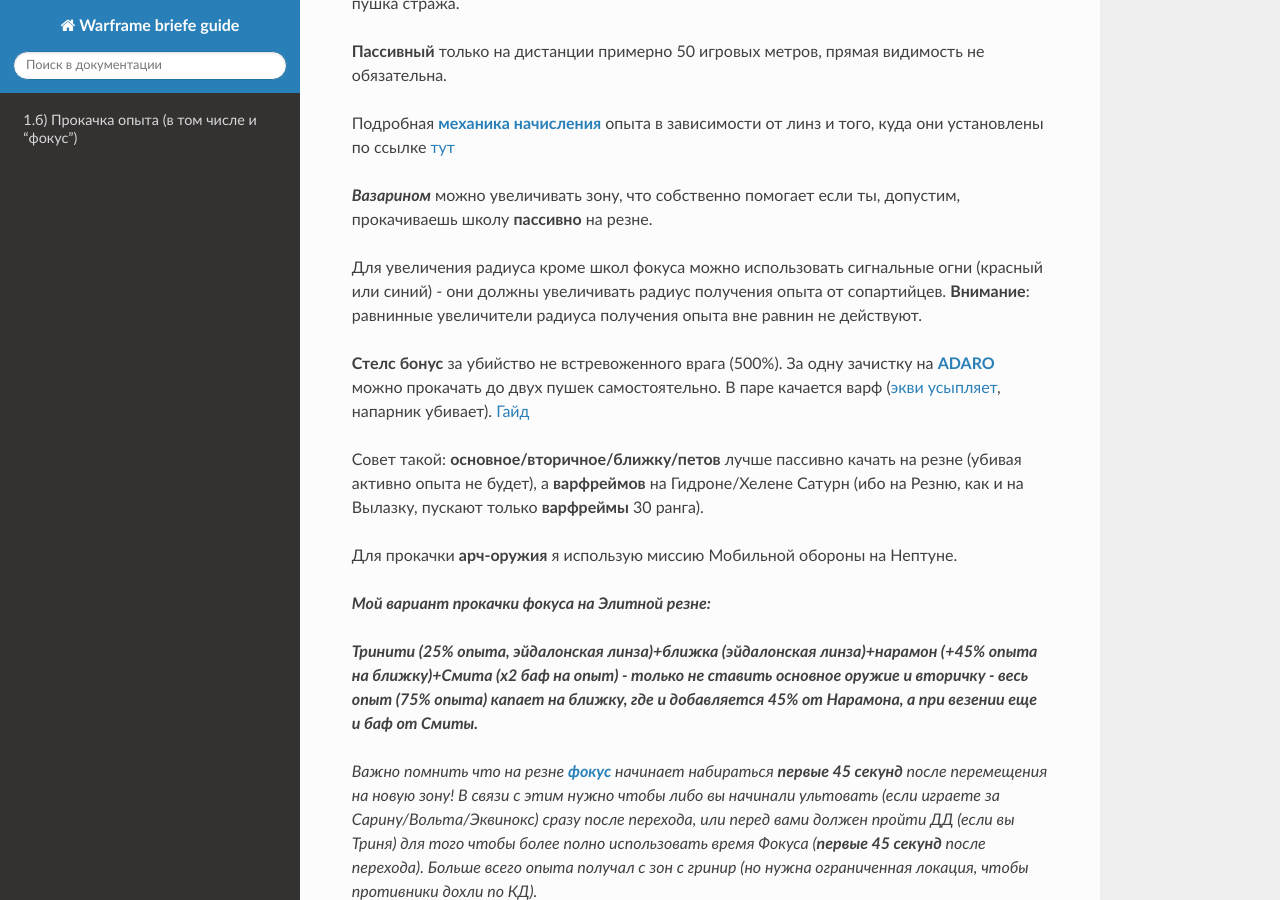
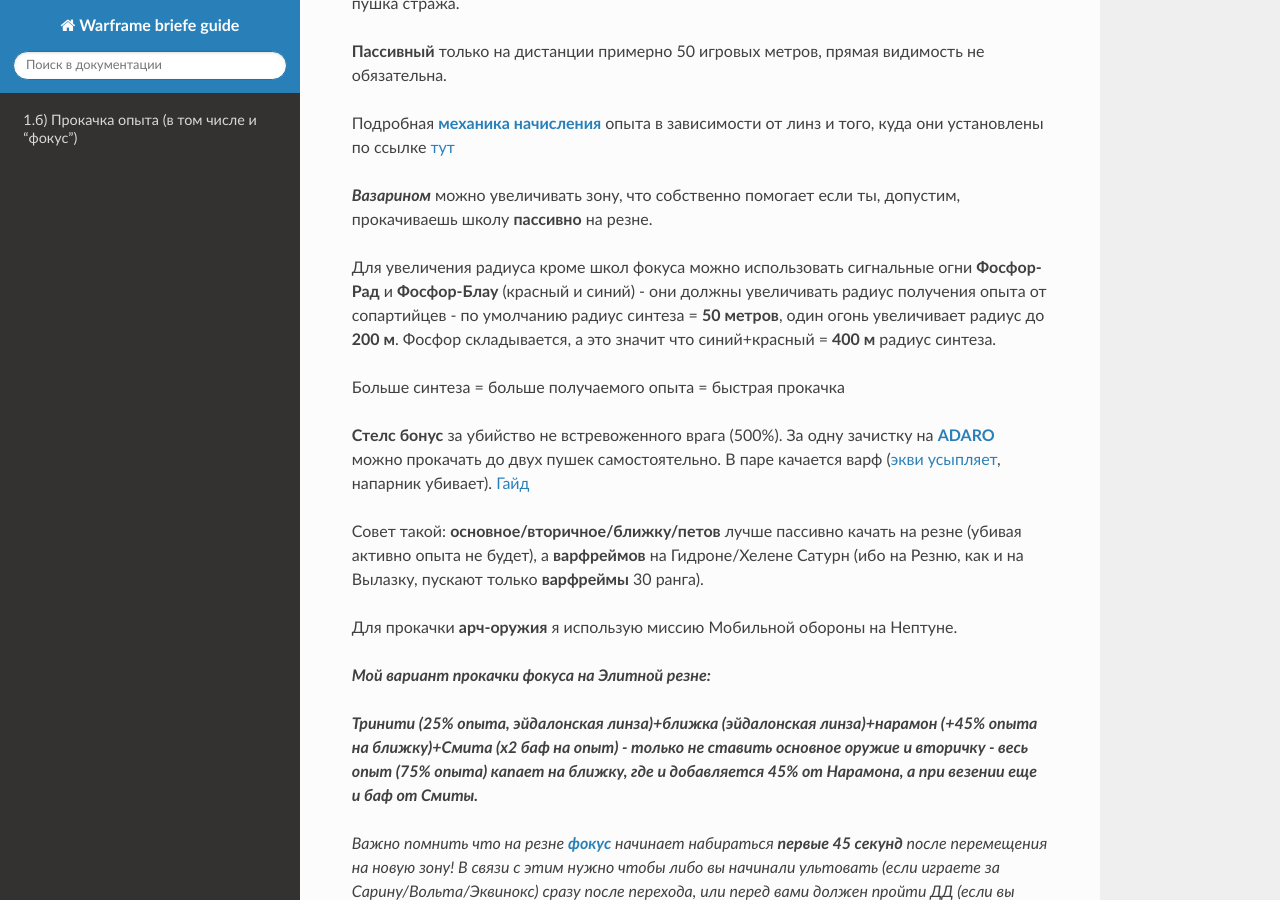
Before and after one commit to crackedmind/warframe-brief-guide, a Sphinx documentation site: the page built from source/01_b.md, in a window 1280 px wide and 900 px high, scrolled down 624 px. Built offline with Sphinx 7.4.7 and the Read the Docs theme 2.0.0, drawn with Linux system fonts in a browser that asks for light colours.

Commit message:
синтез

```diff
--- a/source/01_b.md
+++ b/source/01_b.md
@@ -20,7 +20,9 @@
 
 **_Вазарином_** можно увеличивать зону, что собственно помогает если ты, допустим, прокачиваешь школу **пассивно** на резне.
 
-Для увеличения радиуса кроме школ фокуса можно использовать сигнальные огни (красный или синий) - они должны увеличивать радиус получения опыта от сопартийцев. **Внимание**: равнинные увеличители радиуса получения опыта вне равнин не действуют.
+Для увеличения радиуса кроме школ фокуса можно использовать сигнальные огни **Фосфор-Рад** и **Фосфор-Блау** (красный и синий) - они должны увеличивать радиус получения опыта от сопартийцев - по умолчанию радиус синтеза = **50 метров**, один огонь увеличивает радиус до **200 м**. Фосфор складывается, а это значит что синий+красный = **400 м** радиус синтеза.
+
+Больше синтеза = больше получаемого опыта = быстрая прокачка
 
 **Стелс бонус** за убийство не встревоженного врага (500%). За одну зачистку на **[ADARO](https://www.youtube.com/watch?v=YdpcQLP5nrs)** можно прокачать до двух пушек самостоятельно. В паре качается варф ([экви усыпляет](https://youtu.be/97HOaCDrQQk), напарник убивает). [Гайд](https://www.youtube.com/watch?v=gGUe_aY4hyM&feature=youtu.be)
 
```
Also changed, not shown: source/01.md (+2 -0 lines).
